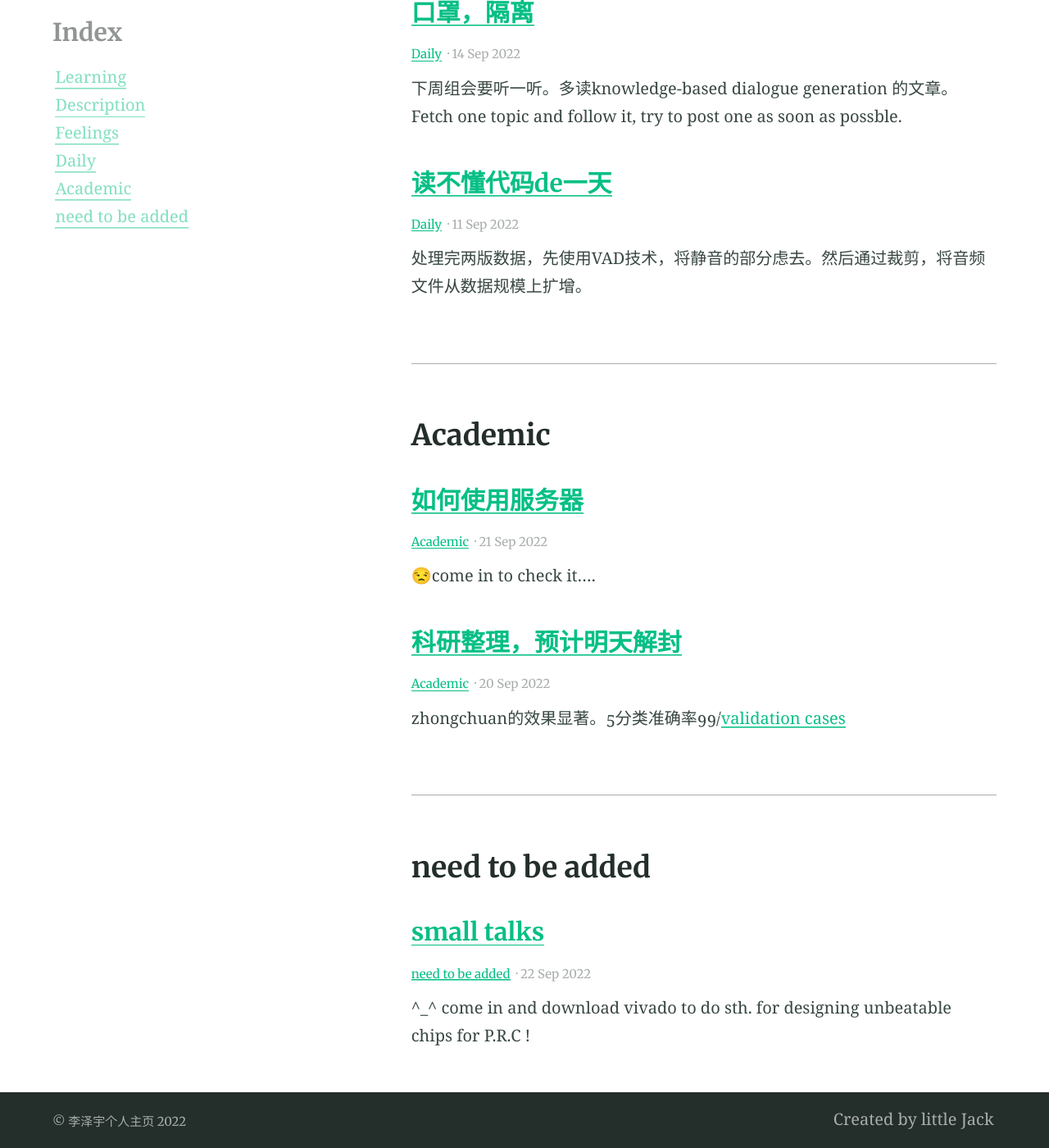
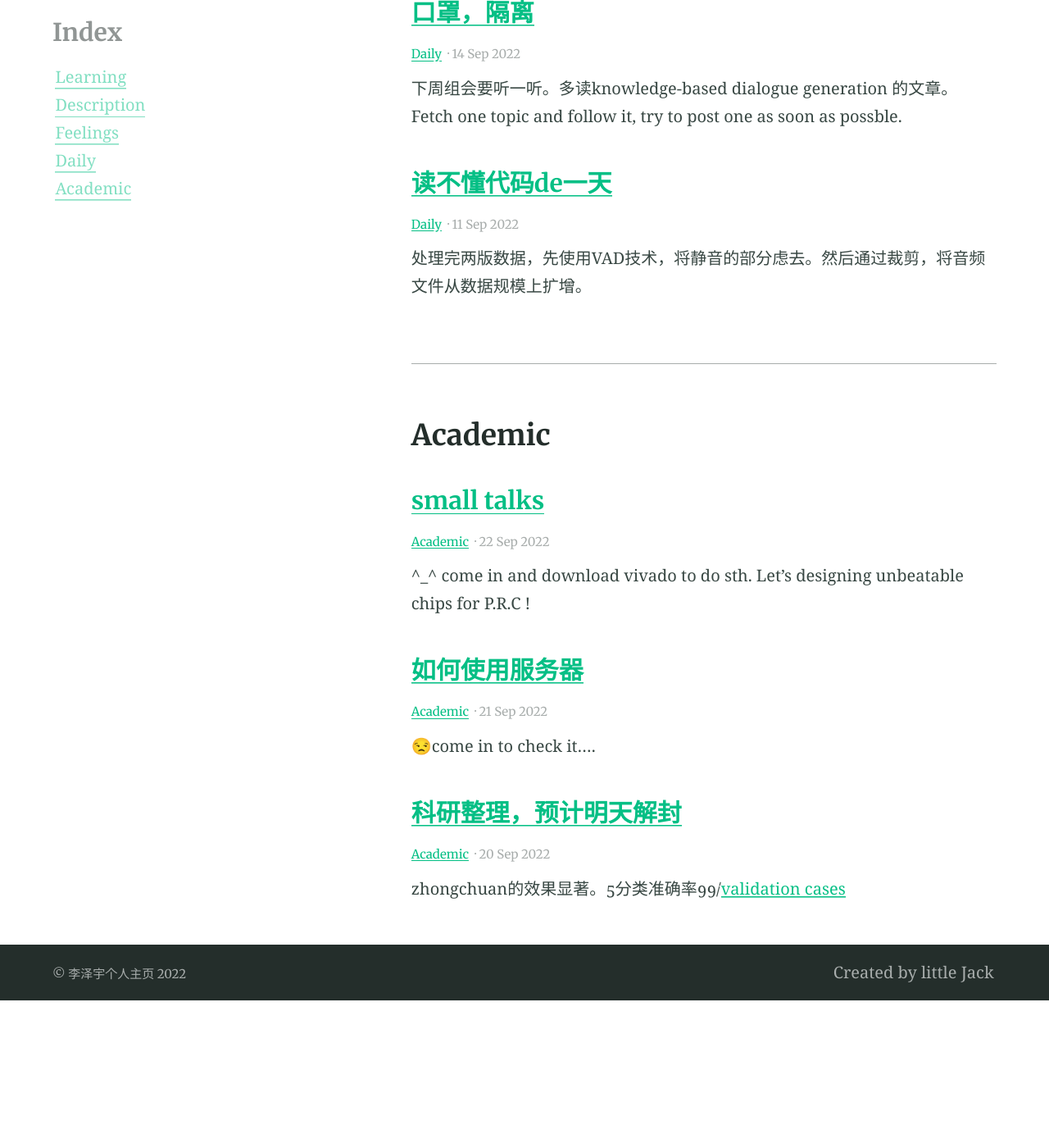
Before and after one commit to lizeyujack/lizeyujack.github.io, a Jekyll site: the page built from categories.md, in a window 1280 px wide and 1400 px high, scrolled down 1712 px. Shown: the whole window at 82% size. Built offline with Jekyll 4.4.1, drawn with Linux system fonts in a browser that asks for light colours; after the commit the page ends 2932 px from its top, so only the background shows below that.

Commit message:
Update 2022-09-22-example-post-ten.md

```diff
--- a/_posts/2022-09-22-example-post-ten.md
+++ b/_posts/2022-09-22-example-post-ten.md
@@ -1,10 +1,10 @@
 ---
 title: small talks
 categories:
-- need to be added
-feature_image: ""
+- Academic
+feature_image: "https://user-images.githubusercontent.com/53364734/191676142-70b74898-488a-41e4-8b19-285a43d020ee.png"
 ---
-^_^ come in and download vivado to do sth. for designing unbeatable chips for  P.R.C !
+^_^ come in and download vivado to do sth. Let's designing unbeatable chips for  P.R.C !
 <!-- more -->
 
-click [here](https://lizeyujack.github.io/files/安装vivado.pdf) for details:
+click [安装Vivado](https://lizeyujack.github.io/files/安装vivado.pdf) for details:
```
